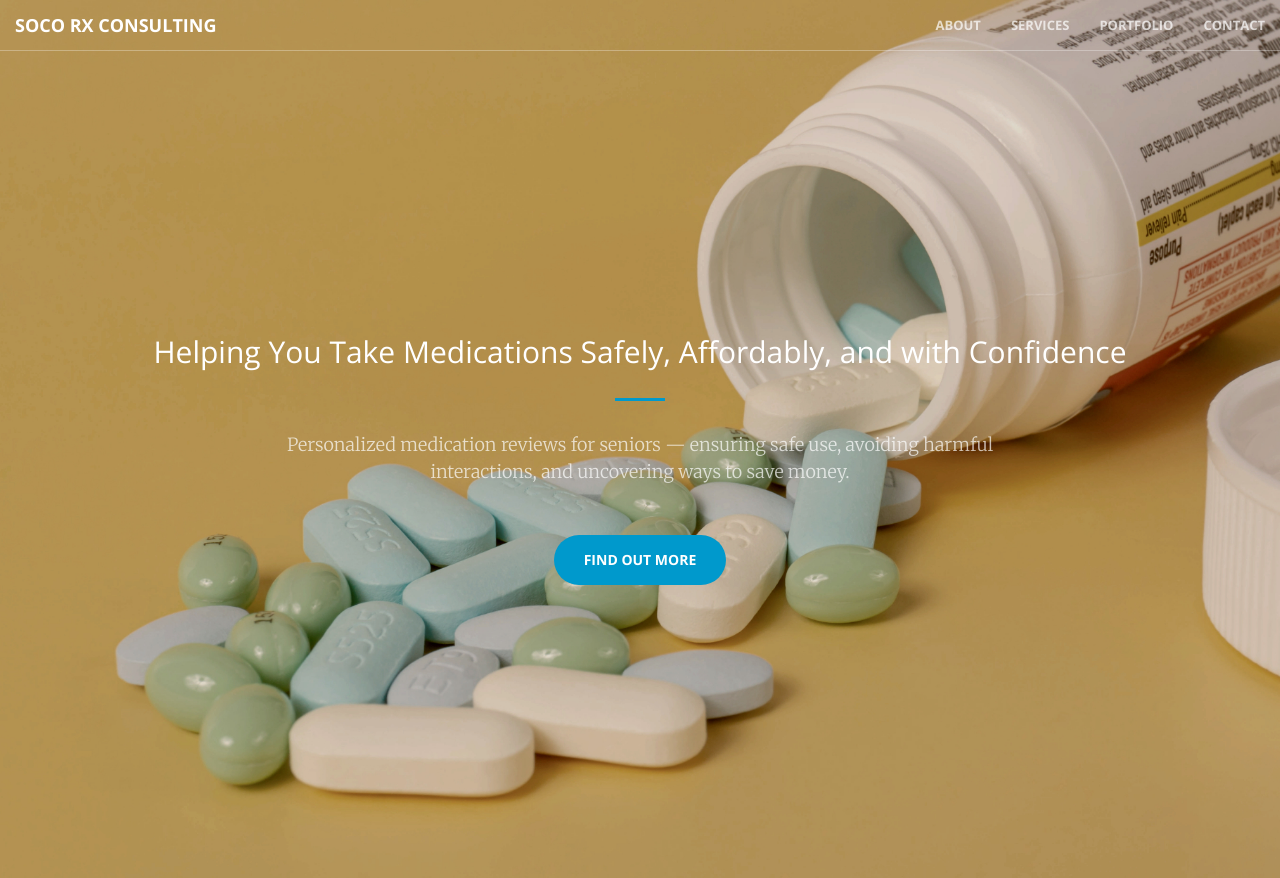
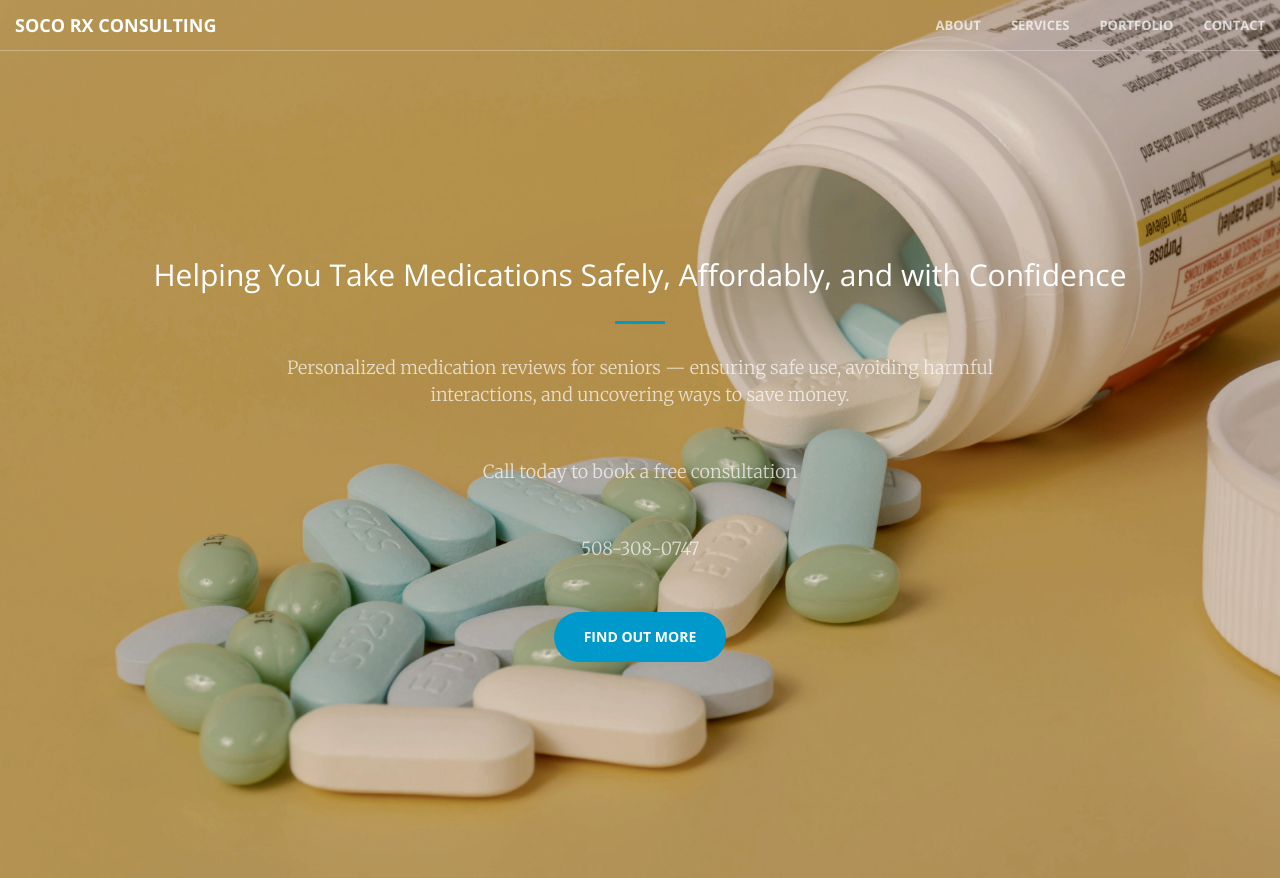
Before and after one commit to edlavalette/edlavalette.github.io, a Jekyll site: the page built from index.html, in a window 1280 px wide and 900 px high. Shown: the top 878 px of the window. Built offline with Jekyll 4.4.1, drawn with Linux system fonts in a browser that asks for light colours.

Commit message:
Update header.html

```diff
--- a/_includes/header.html
+++ b/_includes/header.html
@@ -4,6 +4,10 @@
             <h2>Helping You Take Medications Safely, Affordably, and with Confidence</h2>
             <hr>
             <p>Personalized medication reviews for seniors — ensuring safe use, avoiding harmful interactions, and uncovering ways to save money.</p>
+            <p></p>
+            <p>Call today to book a free consultation</p>
+            <p>508-308-0747</p>
+
             <a href="#about" class="btn btn-primary btn-xl page-scroll">Find Out More</a>
         </div>
     </div>
```
